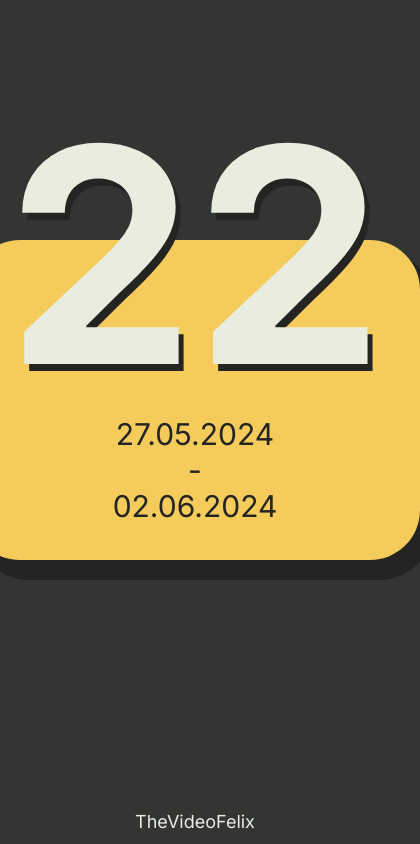
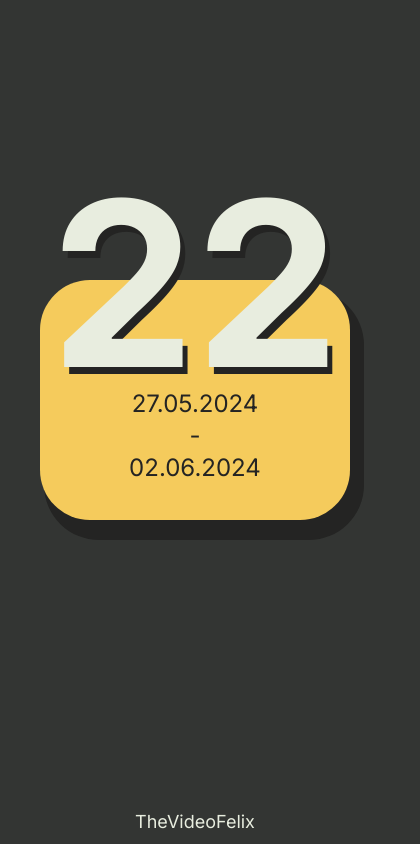
Before and after one commit to TheVideoFelix/WhichCalendarWeek, a Next.js app: page / in a window 390 px wide. Shown: the whole page, 420 px wide, since content can reach past the window. Built offline with nearby package versions, Linux system fonts and the light colour scheme.

Commit message:
Path | Add responsive design.

```diff
--- a/src/app/page.tsx
+++ b/src/app/page.tsx
@@ -3,7 +3,7 @@ import WeekCard from "@/components/WeekCard"
 export default function Home() {
     return (
         <main className="h-screen flex flex-col">
-            <div className="h-full flex flex-col items-center justify-center">
+            <div className="h-full flex flex-col overflow-x-hidden items-center justify-center">
                 <WeekCard/>
             </div>
 
--- a/src/components/WeekCard.tsx
+++ b/src/components/WeekCard.tsx
@@ -18,8 +18,8 @@ const WeekCard = () => {
 
     return (
         <div
-            className="relative flex flex-col rounded-[50px] justify-end items-center w-[450px] h-80 shadow-lg bg-accent">
-            <h1 className="absolute bottom-20 text-[300px] font-bold p-0 m-0 text-center text-primary-text z-20 drop-shadow-md hover:scale-105 transition transform motion-reduce:transition-none motion-reduce:hover:transform-none" suppressHydrationWarning={true}>
+            className="relative flex flex-col rounded-[50px] justify-end items-center w-[310px] sm:w-[450px] h-60 sm:h-80 shadow-lg bg-accent">
+            <h1 className="absolute bottom-16 sm:bottom-20 text-[230px] sm:text-[300px] font-bold p-0 m-0 text-center text-primary-text z-20 drop-shadow-md hover:scale-105 transition transform motion-reduce:transition-none motion-reduce:hover:transform-none" suppressHydrationWarning={true}>
                 {getWeek(date)}
             </h1>
 
--- a/src/components/WeekPeriod.tsx
+++ b/src/components/WeekPeriod.tsx
@@ -30,7 +30,7 @@ const WeekPeriod = ({date}: IWeekPeriod) => {
     }, [date]); // Re-run the effect when the date changes
 
     return (
-        <div className="text-center text-secondary-text text-3xl m-9" suppressHydrationWarning={true}>
+        <div className="text-center text-secondary-text text-2xl sm:text-3xl m-9" suppressHydrationWarning={true}>
             <h2>{formatDate(weekPeriod.startOfWeek)}</h2>
             <h2>-</h2>
             <h2>{formatDate(weekPeriod.endOfWeek)}</h2>
```
